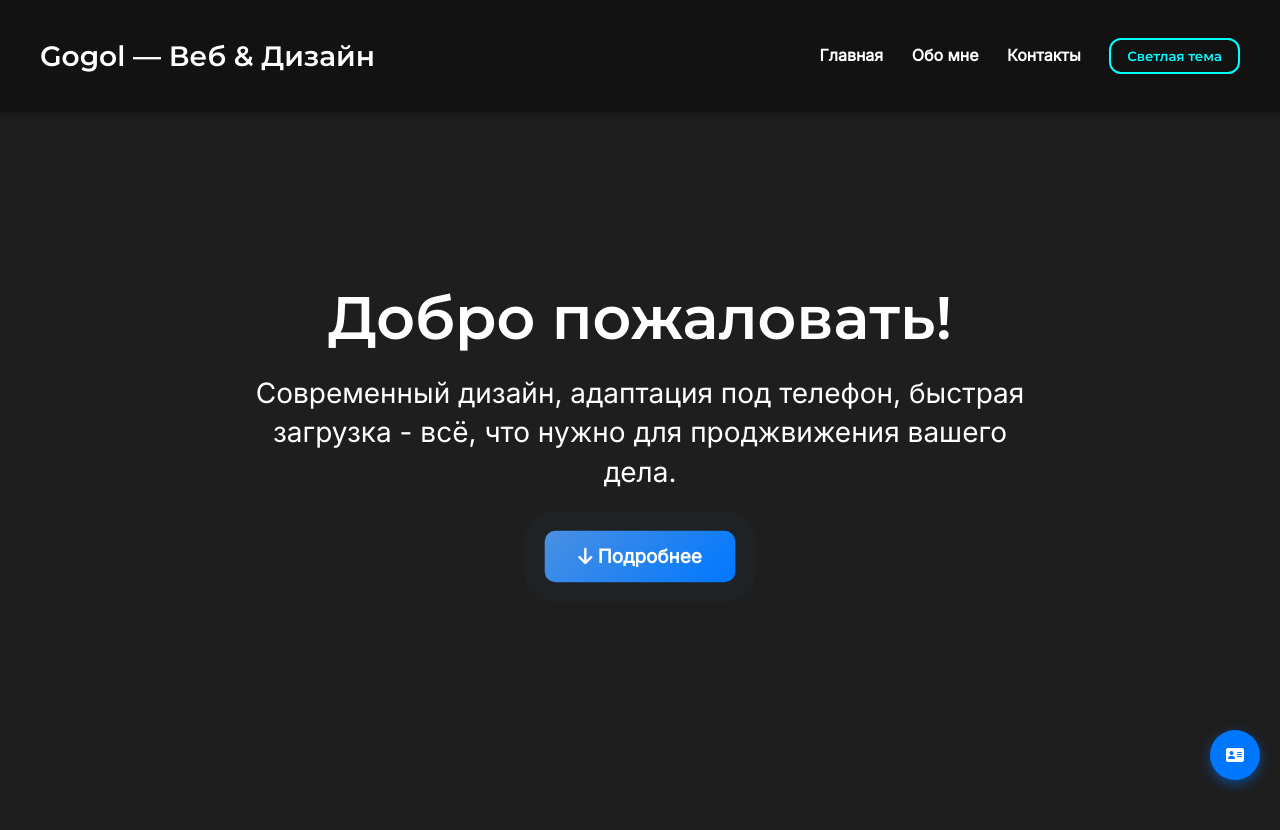
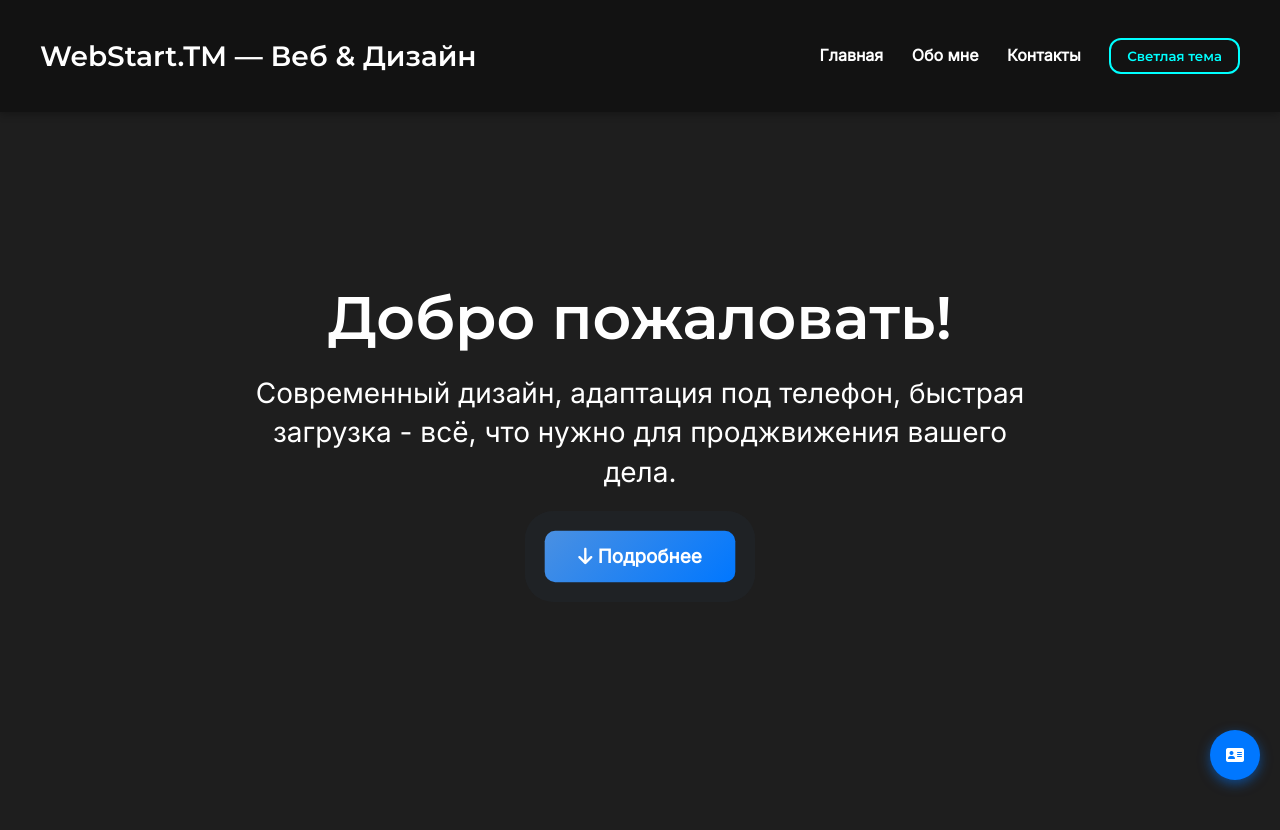
Before and after one commit to Gogol8900/biz-website, a plain HTML site: page index.html in a window 1280 px wide. Shown: the top 830 px of the page. Drawn offline with Linux system fonts and the light colour scheme.

Commit message:
Update index.html

```diff
--- a/index.html
+++ b/index.html
@@ -344,7 +344,7 @@
 </head>
 <body>
   <header>
-    <h1 class="logo">Gogol — Веб & Дизайн</h1>
+    <h1 class="logo">WebStart.TM — Веб & Дизайн</h1>
     <nav class="menu">
       <a href="#">Главная</a>
       <a href="#aboutus" id="aboutLink">Обо мне</a>
```
